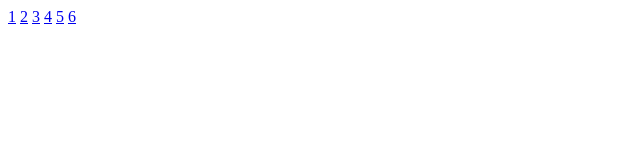
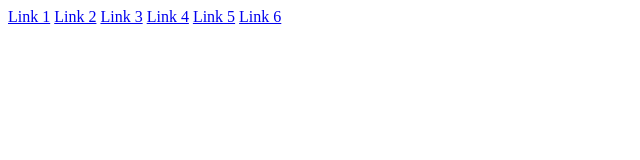
Before and after one commit to vasiliykulik/JS, a plain HTML site: page index.html in a window 1280 px wide. Shown: the whole page, without its empty margins (0-640 px from the left). Drawn offline with Linux system fonts and the light colour scheme.

Commit message:
Practical Example using Loops

```diff
--- a/index.html
+++ b/index.html
@@ -5,12 +5,12 @@
     <title>JavaScript for Beginners</title>
 </head>
 <body>
-    <a href="#">1</a>
-    <a href="#">2</a>
-    <a href="#">3</a>
-    <a href="#">4</a>
-    <a href="#">5</a>
-    <a href="#">6</a>
+    <a href="#">Link 1</a>
+    <a href="#">Link 2</a>
+    <a href="#">Link 3</a>
+    <a href="#">Link 4</a>
+    <a href="#">Link 5</a>
+    <a href="#">Link 6</a>
 
 
     <script src="test.js"></script>
--- a/test.js
+++ b/test.js
@@ -1,13 +1,6 @@
+// array
+var links = document.getElementsByTagName("a");
 
-for (i = 0; i < 10; i++) {
-
-    if (i === 5 || i === 3) {
-        continue;
-    }
-    console.log(i);
-    if (i === 7) {
-        break;
-    }
+for (i = 0; i < links.length; i++) {
+    links[i].className = "link-" + i;
 }
-
-console.log("I have broken out of the loop")
```
